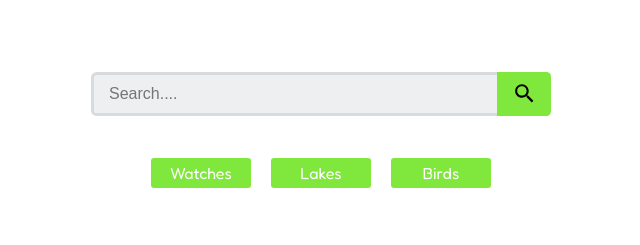
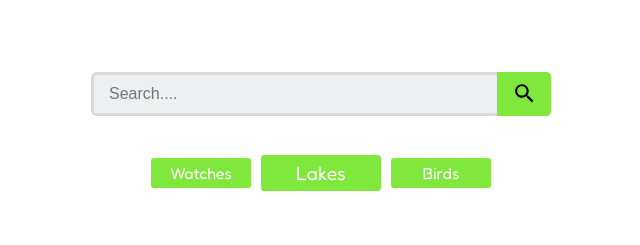
Before and after one commit to datse19/project-11, a React (Create React App) app: page /lakes in a window 1280 px wide. Shown: the top 245 px of the page, without its empty margins (319-959 px from the left). Built offline with nearby package versions, Linux system fonts and the light colour scheme; no server answers.

Commit message:
style change

```diff
--- a/src/index.css
+++ b/src/index.css
@@ -62,6 +62,7 @@ input {
 .main-nav a:hover,
 .search-form button:hover {
   background-color: #80e73c;
+  transform:scale(1.2);
 }
 
 .photo-container ul {
@@ -86,7 +87,7 @@ input {
 }
 
 .photo-container li:hover img {
-  transform: scale(1.25) translate(5%);
+  transform: scale(1.35) translate(7%);
 }
 
 .photo-container .not-found {
```
